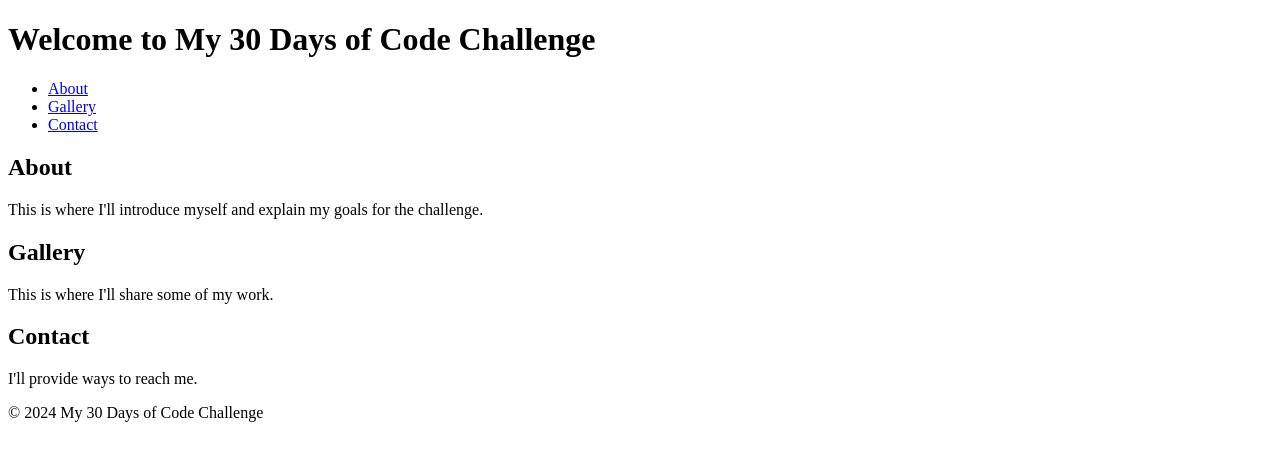
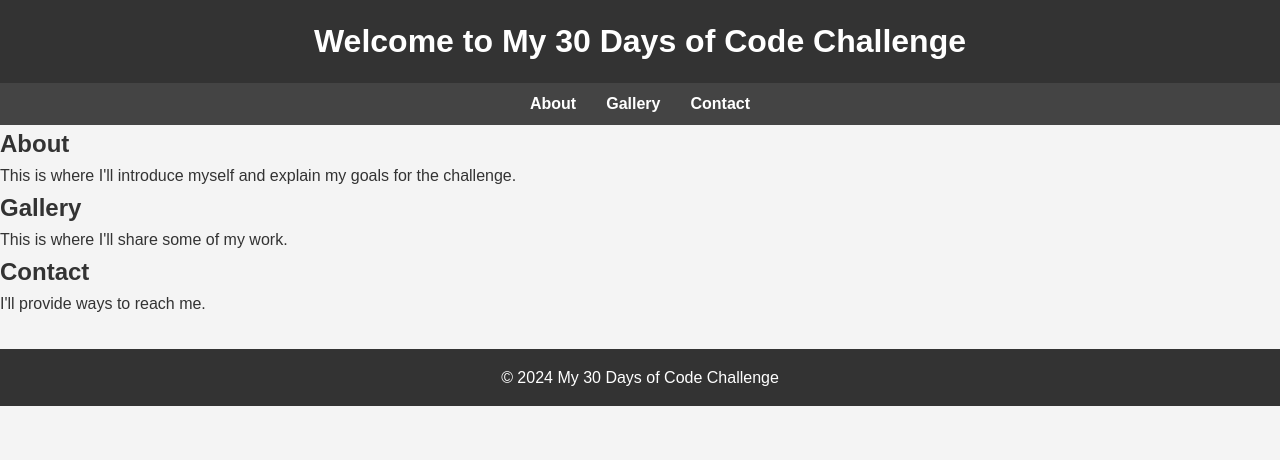
Before and after one commit to synt4xer/30-days-of-code, a plain HTML site: page index.html in a window 1280 px wide. Drawn offline with Linux system fonts and the light colour scheme.

Commit message:
feat: Day 2 - Add styling to overwrite default browser styles

```diff
--- a/index.html
+++ b/index.html
@@ -1,6 +1,8 @@
 <!DOCTYPE html>
 <html lang="en">
   <head>
+    <link rel="stylesheet" href="style.css">
+
     <meta charset="UTF-8">
     <meta http-equiv="X-UA-Compatible" content="IE=edge">
     <meta name="viewport" content="width=device-width, initial-scale=1.0">
--- /dev/null
+++ b/style.css
@@ -0,0 +1,53 @@
+* {
+  margin: 0;
+  padding: 0;
+  box-sizing: border-box;
+}
+
+body {
+  font-family: Arial, Helvetica, sans-serif;
+  line-height: 1.6;
+  background-color: #f4f4f4;
+  color: #333;
+}
+
+header {
+  background-color: #333;
+  color: #fff;
+  text-align: center;
+  padding: 1rem;
+}
+
+nav {
+  background-color: #444;
+  padding: 0.5rem 0;
+}
+
+nav ul {
+  display: flex;
+  justify-content: center;
+  list-style: none;
+}
+
+nav ul li {
+  margin: 0 15px;
+}
+
+nav ul li a {
+  text-decoration: none;
+  color: #fff;
+  font-weight: bold;
+  transition: color 0.3s ease;
+}
+
+nav ul li a:hover {
+  color: #ffcc00;
+}
+
+footer {
+  background-color: #333;
+  color: #fff;
+  text-align: center;
+  padding: 1rem;
+  margin-top: 2rem;
+}
```
